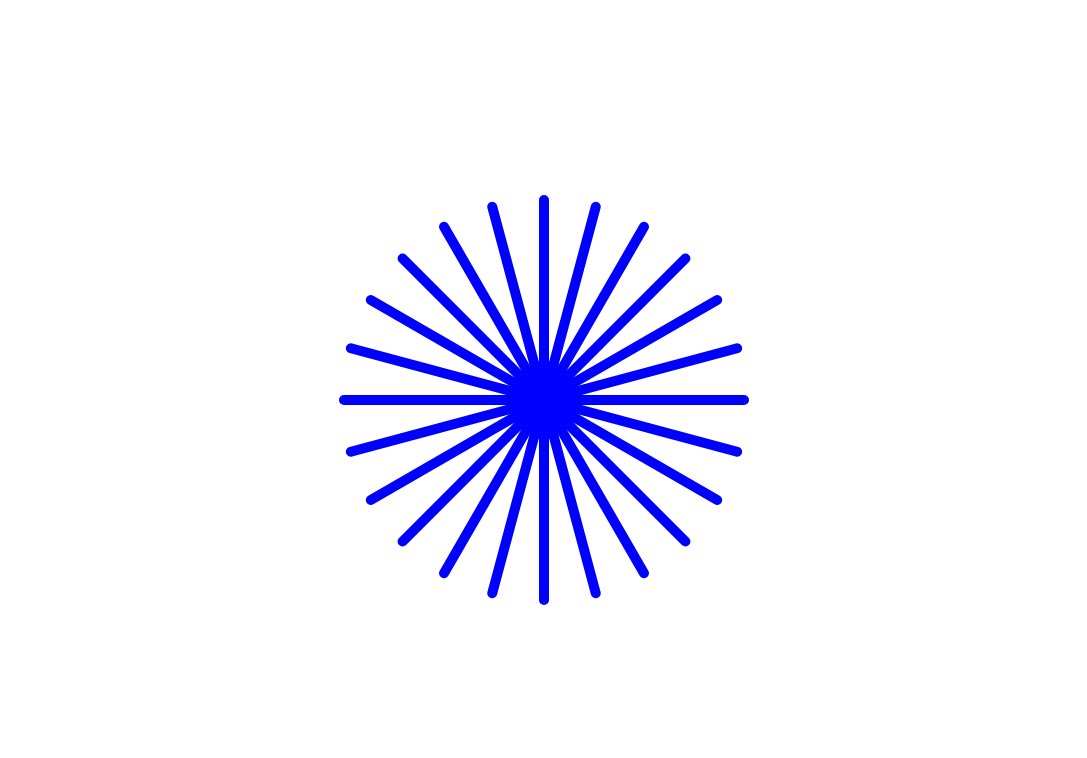
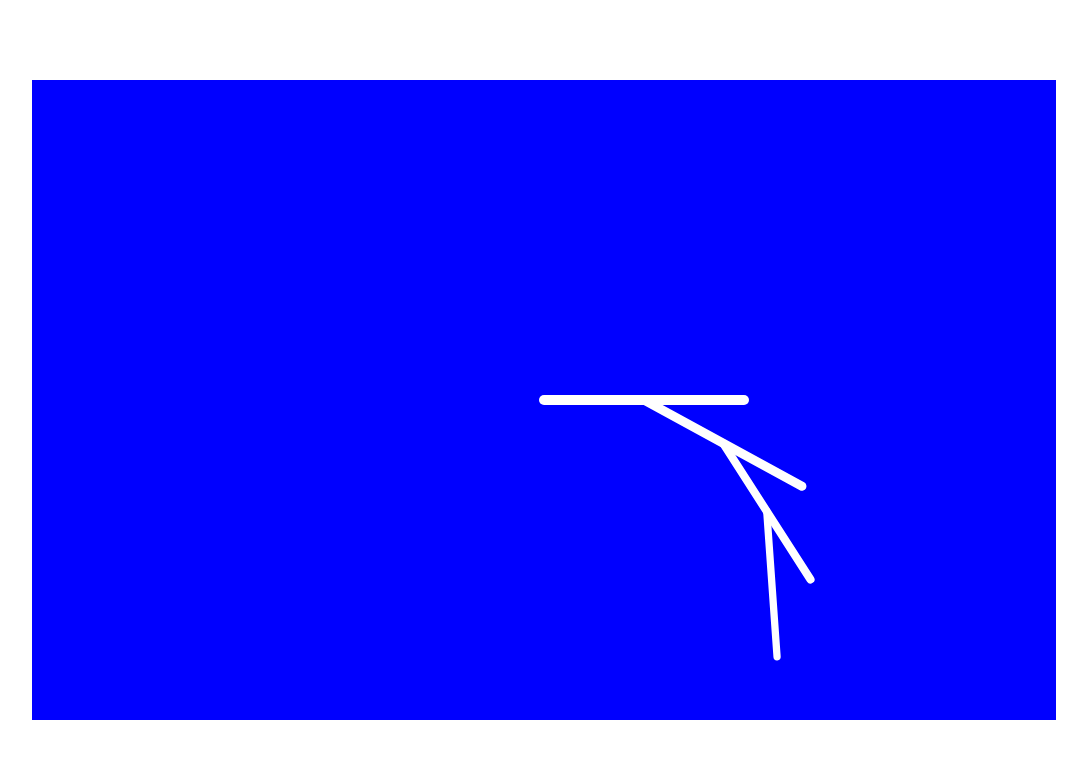
Before and after one commit to sparky0520/generative-art, a plain HTML site: page index.html in a window 1280 px wide. Shown: the whole page, without its empty margins (96-1183 px from the left). Drawn offline with Linux system fonts and the light colour scheme.

Commit message:
draw branch

```diff
--- a/index.css
+++ b/index.css
@@ -5,7 +5,7 @@
 }
 
 #canvas1 {
-  background: white;
+  background: blue;
   position: absolute;
   left: 50%;
   top: 50%;
--- a/index.js
+++ b/index.js
@@ -6,13 +6,14 @@ addEventListener("load", () => {
 
   // canvas settings
   ctx.fillStyle = "green";
-  ctx.strokeStyle = "blue";
+  ctx.strokeStyle = "white";
   ctx.lineCap = "round";
   ctx.lineWidth = 10;
 
   // effect settings
   let size = 200;
   let sides = 24;
+  const maxLevel = 3;
 
   ctx.save();
   ctx.translate(canvas.width / 2, canvas.height / 2);
@@ -20,14 +21,25 @@ addEventListener("load", () => {
   ctx.rotate(0);
   // ctx.fillRect(0, 0, canvas.width, canvas.height);
 
-  function drawBranch() {}
-
-  for (let i = 0; i < sides; i++) {
+  function drawBranch(level) {
+    if (level > maxLevel) return;
     ctx.beginPath();
     ctx.moveTo(0, 0);
     ctx.lineTo(size, 0);
     ctx.stroke();
-    ctx.rotate((Math.PI * 2) / sides);
+    ctx.translate(100, 0);
+    ctx.scale(0.9, 0.9);
+    ctx.rotate(0.5);
+    drawBranch(level + 1);
   }
+
+  drawBranch(0);
+  // for (let i = 0; i < sides; i++) {
+  //   ctx.beginPath();
+  //   ctx.moveTo(0, 0);
+  //   ctx.lineTo(size, 0);
+  //   ctx.stroke();
+  //   ctx.rotate((Math.PI * 2) / sides);
+  // }
   ctx.restore();
 });
```
